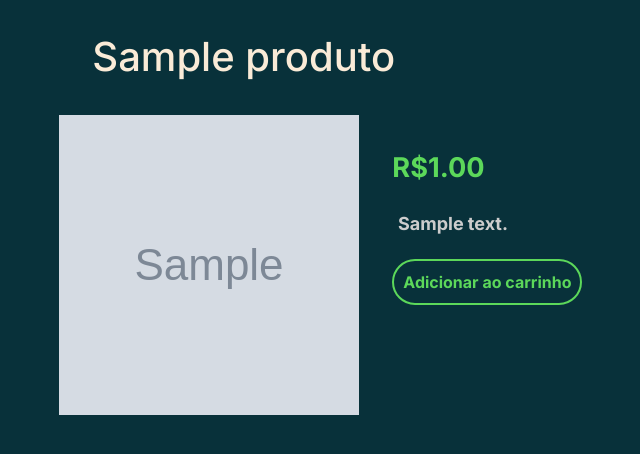
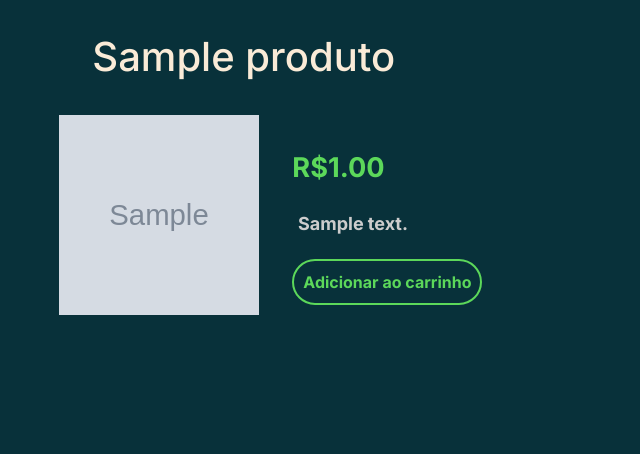
Before and after one commit to lejonck/loja, a Django app: page /produto/1/ in a window 1280 px wide. Shown: the part 106-560 px from the top of the page, without its empty margins (26-666 px from the left). Run offline with Django 5.2, Linux system fonts and the light colour scheme; tables that the repository leaves empty hold one stand-in row (values such as "Sample post"); grey boxes marked "Sample" are stand-in pictures; some libraries are stand-ins or nearby versions.

Commit message:
mais produtos

```diff
--- a/myapp/static/myapp/css/styles.css
+++ b/myapp/static/myapp/css/styles.css
@@ -213,8 +213,8 @@ p {
 }
 
 .imagem-prod {
-    width: 300px !important;
-    height: 300px !important;
+    width: 200px !important;
+    height: 200px !important;
     overflow: hidden;
     display: flex;
     justify-content: center;
@@ -227,7 +227,7 @@ p {
 .imagem-prod img {
     width: 100%;
     height: 100%;
-    object-fit: cover;
+    object-fit: contain';
     object-position: center;
 
 }
--- a/myapp/templates/myapp/carrinho.html
+++ b/myapp/templates/myapp/carrinho.html
@@ -55,7 +55,7 @@
             <a href="{% url 'home' %}" class="btn-cart">Continuar Comprando</a>
             <form method="post" action="{% url 'finalizar_pedido' %}">
                 {% csrf_token %}
-                <button type="submit" class="btn-cart">Finalizar</button>
+                <button type="submit" class="btn-cart" style="padding: 1%;">Finalizar</button>
             </form>
         </div>
     </div>
```
Also changed, not shown: media/produtos/teclado.webp (added).
